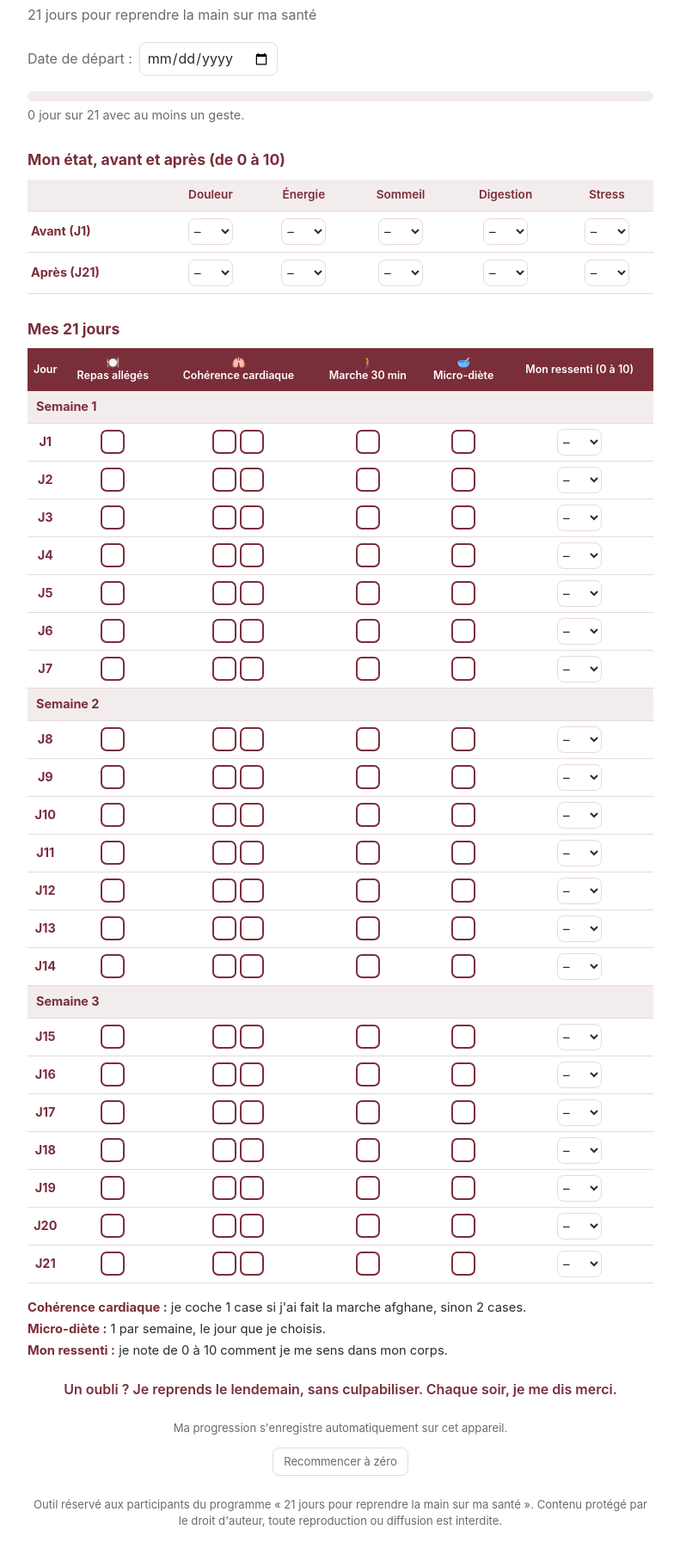
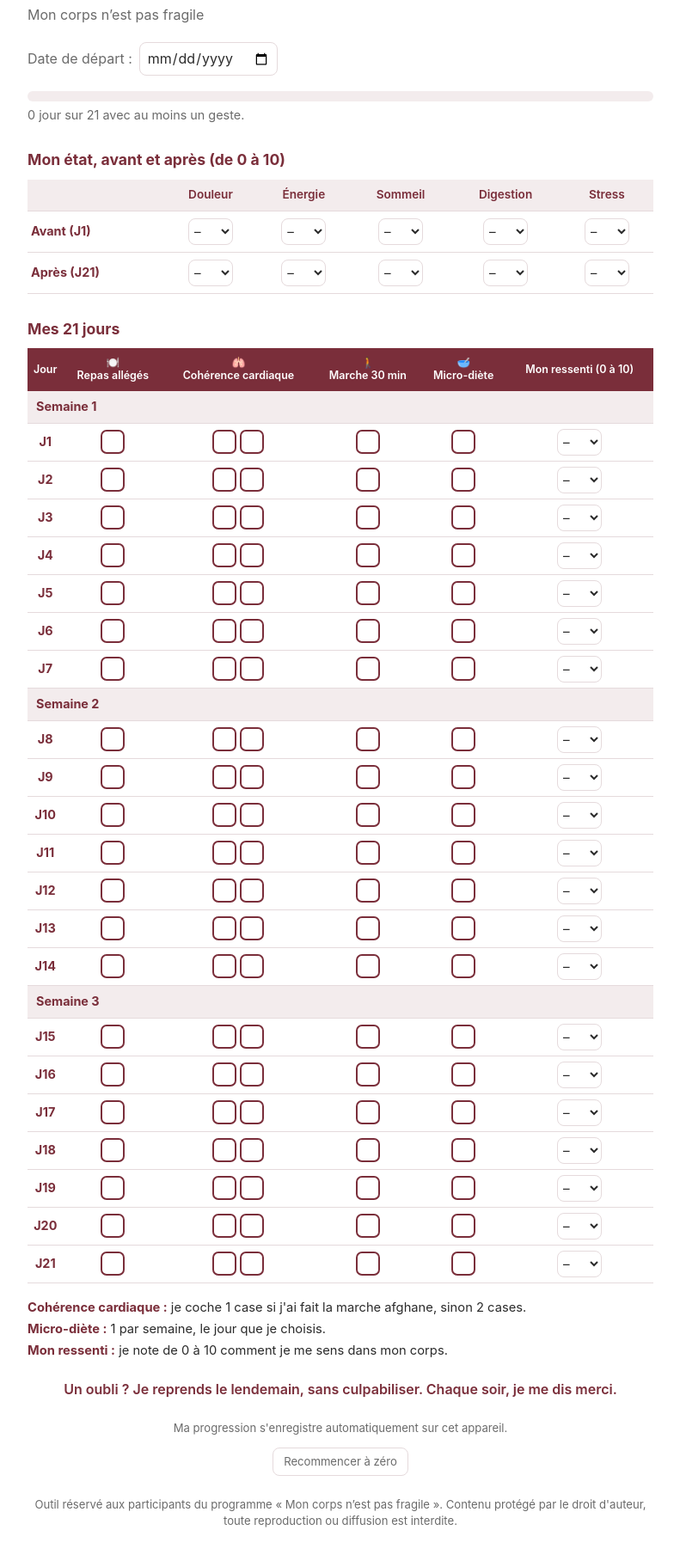
Before and after one commit to idotee/tableau-21-jours, a plain HTML site: page index.html in a window 1280 px wide. Shown: the part 66-1882 px from the top of the page at 86% size, without its empty margins (244-1035 px from the left). Drawn offline with Linux system fonts and the light colour scheme.

Commit message:
Nom du programme : Mon corps n'est pas fragile

```diff
--- a/index.html
+++ b/index.html
@@ -45,7 +45,7 @@ select{font:inherit;font-size:.95rem;padding:4px 2px;border:1px solid var(--line
 <body>
 <div class="wrap">
   <h1>Mon tableau de suivi</h1>
-  <p class="sub">21 jours pour reprendre la main sur ma santé</p>
+  <p class="sub">Mon corps n’est pas fragile</p>
   <label class="start">Date de départ : <input type="date" id="start"></label>
   <div class="progress" aria-hidden="true"><span id="bar"></span></div>
   <p class="ptext" id="ptext"></p>
@@ -71,7 +71,7 @@ select{font:inherit;font-size:.95rem;padding:4px 2px;border:1px solid var(--line
 
   <p class="save" id="saveInfo">Ma progression s'enregistre automatiquement sur cet appareil.</p>
   <button class="reset" id="reset" type="button">Recommencer à zéro</button>
-  <p class="save">Outil réservé aux participants du programme « 21 jours pour reprendre la main sur ma santé ». Contenu protégé par le droit d'auteur, toute reproduction ou diffusion est interdite.</p>
+  <p class="save">Outil réservé aux participants du programme « Mon corps n’est pas fragile ». Contenu protégé par le droit d'auteur, toute reproduction ou diffusion est interdite.</p>
 </div>
 <script>
 (function(){
```
